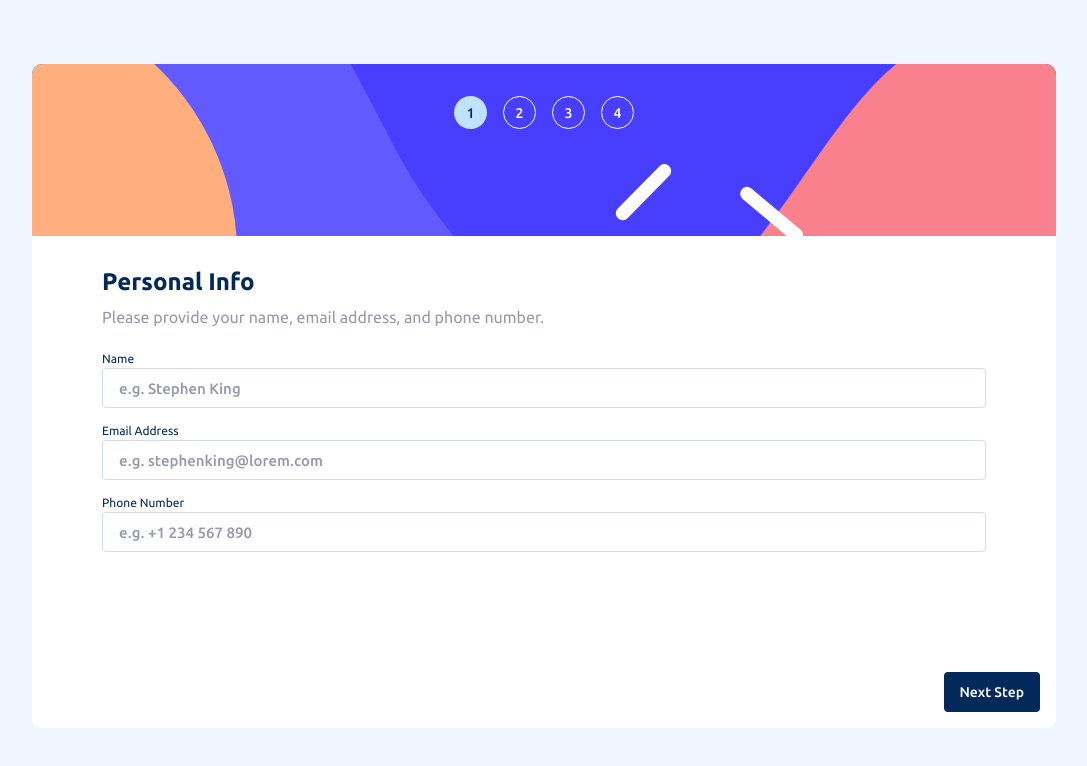
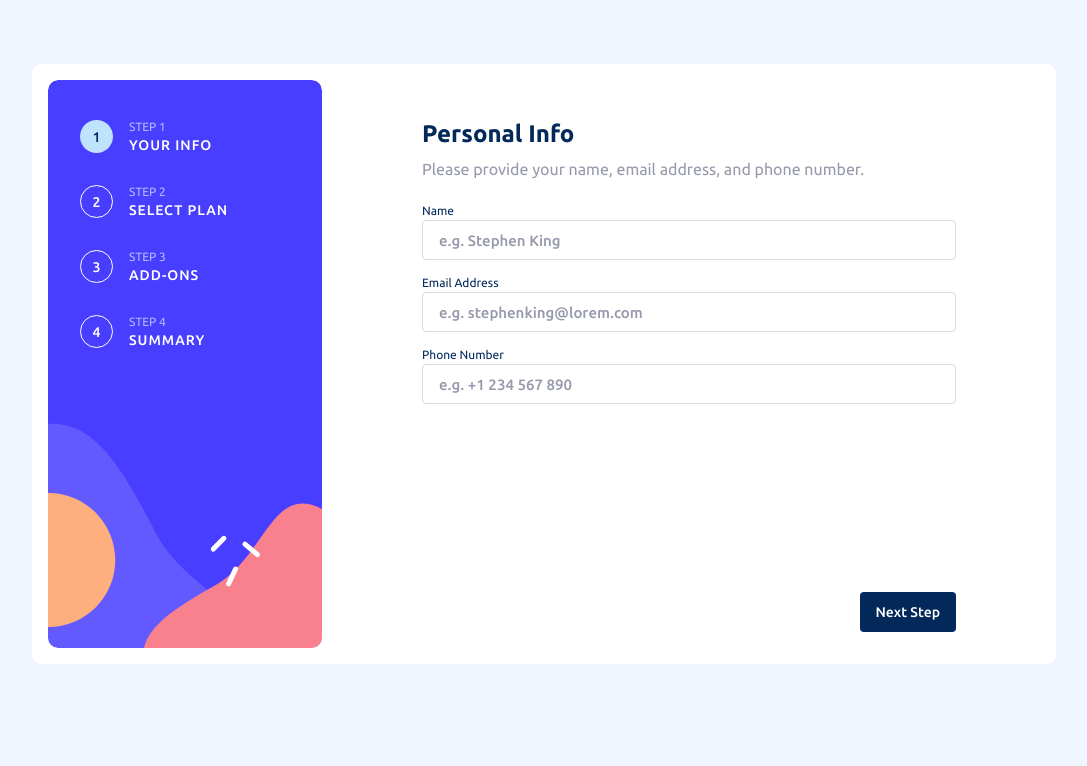
Before and after one commit to mikolajszymczuk1/multi-step-form-main, a Vue app: page / in a window 1280 px wide. Shown: the top 766 px of the page, without its empty margins (96-1183 px from the left). Built offline with nearby package versions, Linux system fonts and the light colour scheme.

Commit message:
Prepared app layout for large screens

```diff
--- a/src/assets/scss/utils/_breakpoints.scss
+++ b/src/assets/scss/utils/_breakpoints.scss
@@ -1 +1,3 @@
 $sm: 648px;
+$md: 1024px;
+$lg: 1200px;
--- a/src/components/SingleStepLabel.vue
+++ b/src/components/SingleStepLabel.vue
@@ -76,6 +76,10 @@ const isActive = computed(() => route.name === props.stepId
     display: none;
 
     margin-left: 16px;
+
+    @media screen and (min-width: $md) {
+      display: block;
+    }
   }
 
   &__stepText {
--- a/src/components/StepRadioInput.vue
+++ b/src/components/StepRadioInput.vue
@@ -89,6 +89,13 @@ const emitChangeValue = (e: Event) => {
   transition: border-color 100ms ease-in-out,
               background-color 100ms ease-in-out;
 
+  @media screen and (min-width: $lg) {
+    flex-direction: column;
+    align-items: flex-start;
+    row-gap: 39px;
+    flex: 1;
+  }
+
   &--selected {
     border-color: $PurplishBlue;
     background-color: $Alabaster;
--- a/src/components/cards/StepCard.vue
+++ b/src/components/cards/StepCard.vue
@@ -16,9 +16,17 @@
   transform: translateY(-73px);
   box-shadow: 0 25px 40px -20px rgba(black, 0.1);
 
-  @media screen and (min-width: 648px) {
+  @media screen and (min-width: $sm) {
     transform: translateY(0);
     box-shadow: none;
   }
+
+  @media screen and (min-width: $md) {
+    width: auto;
+  }
+
+  @media screen and (min-width: $lg) {
+    padding: 56px 100px 0 100px;
+  }
 }
 </style>
--- a/src/widgets/MultiStepFormSteps/SelectYourPlanStep.vue
+++ b/src/widgets/MultiStepFormSteps/SelectYourPlanStep.vue
@@ -5,7 +5,7 @@
       <template #text>You have the option of monthly or yearly billing.</template>
     </StepHeadingTextBlock>
 
-    <StepInputsWrapper>
+    <StepInputsWrapper class="selectYourPlanStep__inputsWrapper">
       <StepRadioInput
         v-for="button in radioButtonsData"
         :key="button.icon"
@@ -52,6 +52,14 @@ const store = useMultiStepFormStore();
 
 <style scoped lang="scss">
 .selectYourPlanStep {
+  &__inputsWrapper {
+    @media screen and (min-width: $lg) {
+      flex-direction: row;
+      column-gap: 18px;
+      row-gap: 0;
+    }
+  }
+
   &__bottomBar {
     display: flex;
     align-items: center;
--- a/src/widgets/MultiStepFormWidget.vue
+++ b/src/widgets/MultiStepFormWidget.vue
@@ -76,6 +76,12 @@ const prevStep = computed<string>(() => {
     overflow: hidden;
   }
 
+  @media screen and (min-width: $md) {
+    display: flex;
+
+    min-height: 600px;
+  }
+
   &__topBanner {
     display: flex;
     justify-content: center;
@@ -90,10 +96,39 @@ const prevStep = computed<string>(() => {
     background-repeat: no-repeat;
     background-size: cover;
     background-position: center;
+
+    @media screen and (min-width: $sm) {
+      align-items: center;
+
+      padding-top: 0;
+    }
+
+    @media screen and (min-width: $md) {
+      flex-direction: column;
+      justify-content: flex-start;
+      align-items: flex-start;
+      row-gap: 32px;
+
+      margin: 16px 0 16px 16px;
+      padding: 40px 0 0 32px;
+
+      width: 274px;
+      height: auto;
+
+      border-radius: 10px;
+      background-image: url('@/assets/svg/bg-sidebar-desktop.svg');
+    }
   }
 
   &__mainContainer {
     position: relative;
+
+    @media screen and (min-width: $md) {
+      display: flex;
+      flex-direction: column;
+      justify-content: space-between;
+      flex: 1;
+    }
   }
 
   &__singleStepContainer {
@@ -119,6 +154,14 @@ const prevStep = computed<string>(() => {
       position: relative;
     }
 
+    @media screen and (min-width: $md) {
+      padding: 16px 24px;
+    }
+
+    @media screen and (min-width: $lg) {
+      padding: 0 100px 32px 100px;
+    }
+
     &--space-between {
       justify-content: space-between;
     }
```
